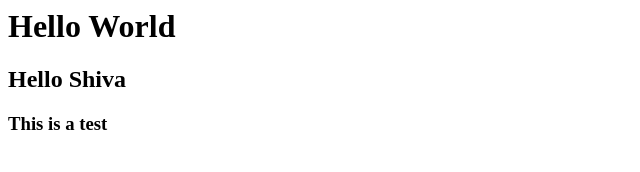
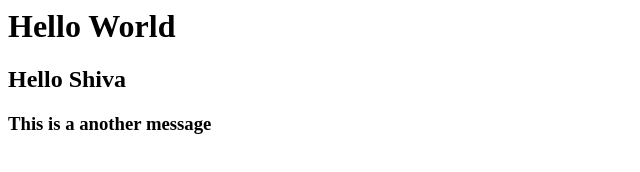
Before and after one commit to shivaprasadgoavega/git-demo, a plain HTML site: page index.html in a window 1280 px wide. Shown: the whole page, without its empty margins (0-640 px from the left). Drawn offline with Linux system fonts and the light colour scheme.

Commit message:
Update index.html

```diff
--- a/index.html
+++ b/index.html
@@ -7,6 +7,6 @@
 <body>
     <h1>Hello World </h1>
     <h2>Hello Shiva </h2>
-    <h3> This is a test </h3>
+    <h3> This is a another message </h3>
 </body>
 </html>
```
